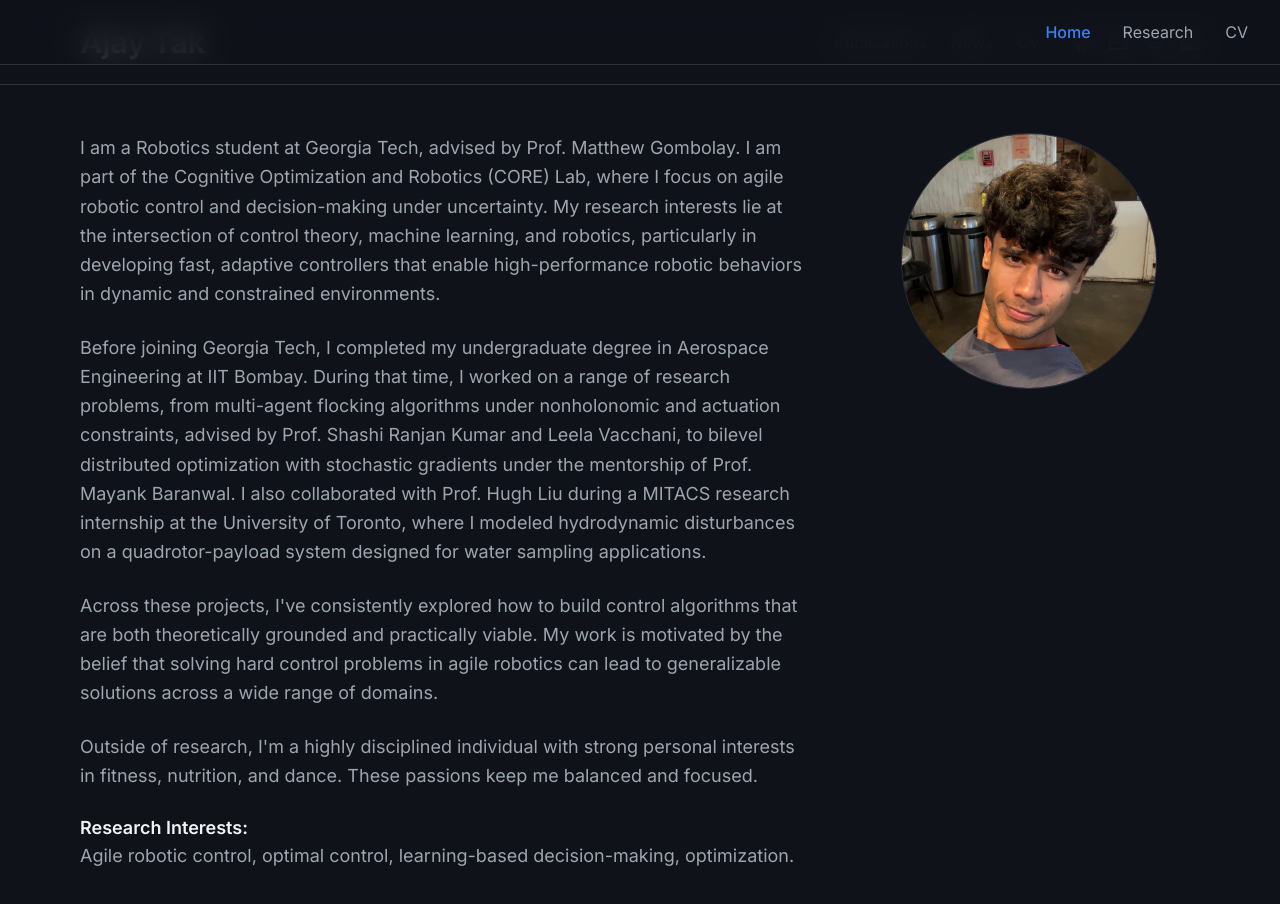
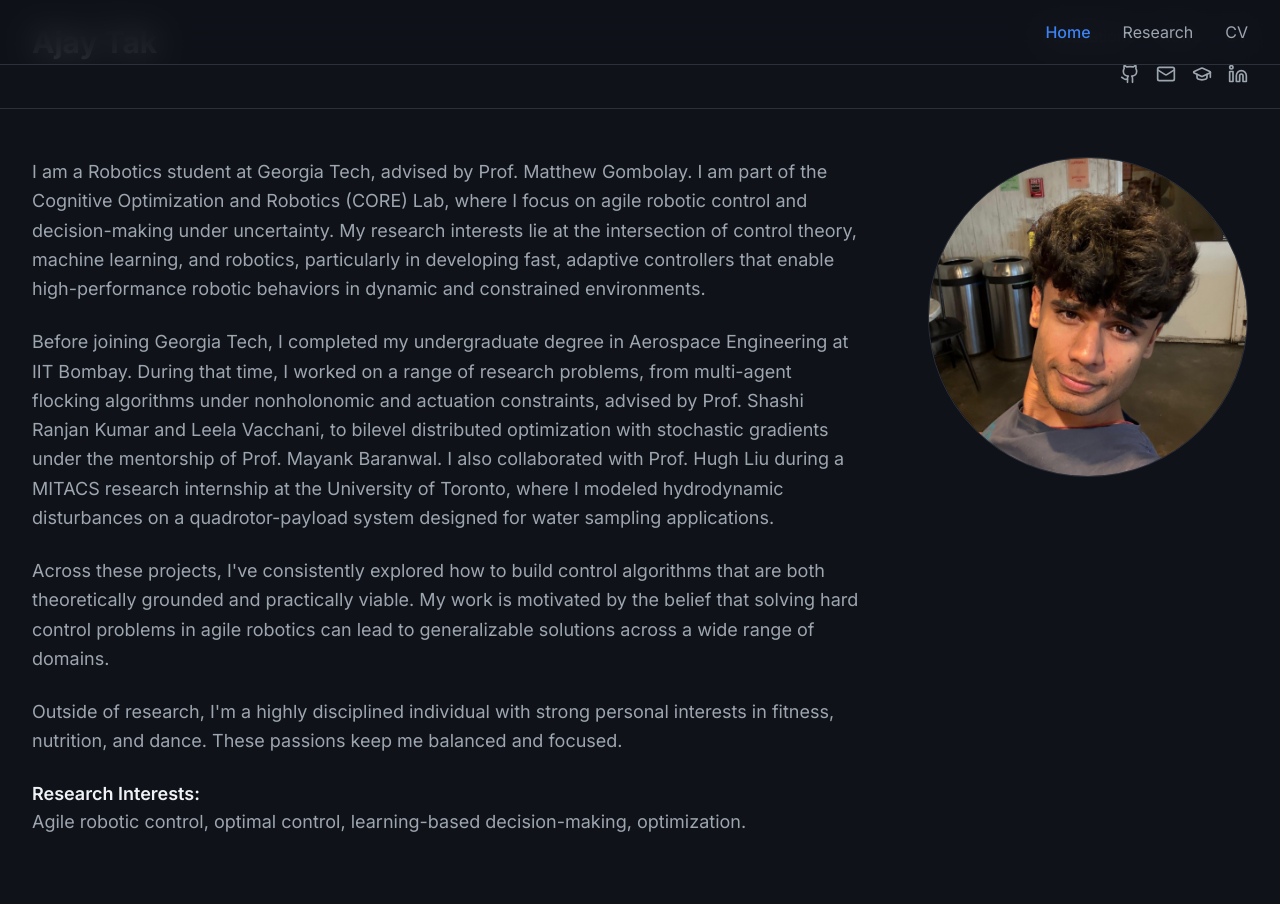
Before and after one commit to shahpratik02/shahpratik02.github.io, a React (Vite) app: page / in a window 1280 px wide. Shown: the top 904 px of the page. Built offline with nearby package versions, Linux system fonts and the light colour scheme.

Commit message:
Fix: Homepage layout and social media icons
Refactor homepage layout to match the provided image, including name placement, profile photo position, and social media icons.

```diff
--- a/src/pages/Index.tsx
+++ b/src/pages/Index.tsx
@@ -6,10 +6,10 @@ const Index = () => {
     <div className="min-h-screen bg-background">
       {/* Header */}
       <header className="border-b border-border">
-        <div className="container mx-auto px-4 py-6 max-w-6xl">
-          <div className="flex justify-between items-center">
+        <div className="container mx-auto px-8 py-6 max-w-7xl">
+          <div className="flex justify-between items-start">
             <h1 className="text-3xl font-bold text-foreground">Ajay Tak</h1>
-            <div className="flex items-center gap-8">
+            <div className="flex flex-col items-end gap-4">
               <nav className="flex items-center gap-6">
                 <Link to="/research" className="text-muted-foreground hover:text-foreground transition-smooth">
                   Publications
@@ -41,10 +41,10 @@ const Index = () => {
       </header>
 
       {/* Main Content */}
-      <div className="container mx-auto px-4 py-12 max-w-6xl">
-        <div className="grid lg:grid-cols-3 gap-12">
-          {/* Left content - 2/3 width */}
-          <div className="lg:col-span-2 space-y-6">
+      <div className="container mx-auto px-8 py-12 max-w-7xl">
+        <div className="flex gap-16 items-start">
+          {/* Left content - Text */}
+          <div className="flex-1 max-w-4xl space-y-6">
             <p className="text-lg text-muted-foreground leading-relaxed">
               I am a Robotics student at Georgia Tech, advised by Prof. Matthew Gombolay. I am part of the Cognitive Optimization and Robotics (CORE) Lab, where I focus on agile robotic control and decision-making under uncertainty. My research interests lie at the intersection of control theory, machine learning, and robotics, particularly in developing fast, adaptive controllers that enable high-performance robotic behaviors in dynamic and constrained environments.
             </p>
@@ -71,16 +71,14 @@ const Index = () => {
             </div>
           </div>
 
-          {/* Right content - 1/3 width for profile image */}
-          <div className="lg:col-span-1">
-            <div className="sticky top-8">
-              <div className="w-64 h-64 mx-auto rounded-full bg-gradient-card border border-border overflow-hidden">
-                <img
-                  src="/lovable-uploads/6ef13518-d1aa-4f52-a0c1-fb0da9ffa892.png"
-                  alt="Ajay Tak"
-                  className="w-full h-full object-cover"
-                />
-              </div>
+          {/* Right content - Profile image */}
+          <div className="flex-shrink-0">
+            <div className="w-80 h-80 rounded-full overflow-hidden border border-border">
+              <img
+                src="/lovable-uploads/6ef13518-d1aa-4f52-a0c1-fb0da9ffa892.png"
+                alt="Ajay Tak"
+                className="w-full h-full object-cover"
+              />
             </div>
           </div>
         </div>
```
